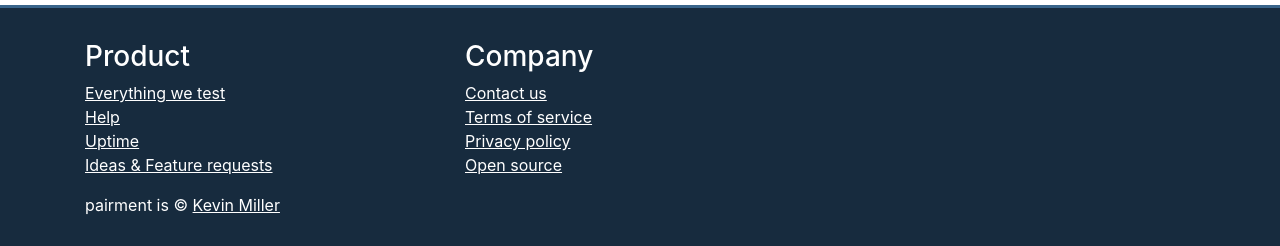
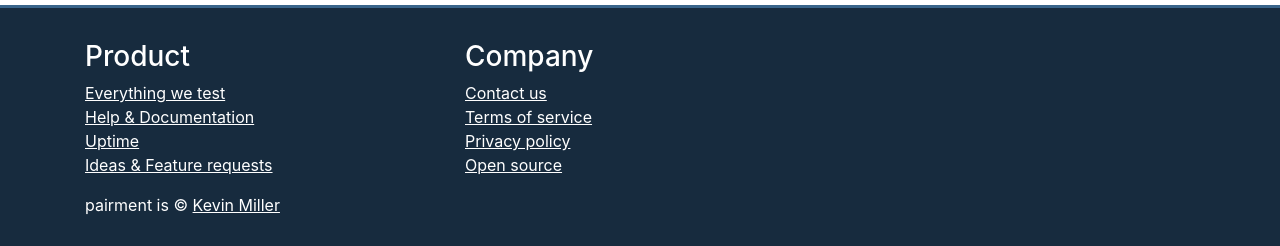
Before and after one commit to pairment/pairment.github.com, a Jekyll site: the page built from index.html, in a window 1280 px wide. Shown: the part 1557-1803 px from the top of the page. Built offline with Jekyll 4.4.1, drawn with Linux system fonts in a browser that asks for light colours.

Commit message:
Better footer link.

```diff
--- a/_layouts/default.html
+++ b/_layouts/default.html
@@ -16,7 +16,7 @@
             <h3>Product</h3>
             <ul aria-label="Resources" class="list-unstyled">
               <li><a href="/checks">Everything we test</a></li>
-              <li><a href="http://help.pairment.com/">Help</a></li>
+              <li><a href="https://pairment.com/docs">Help &amp; Documentation</a></li>
               <li><a href="https://status.pairment.com">Uptime</a></li>
               <li><a href="https://trello.com/b/QynZ1kpM/pairment-public-idea-board">Ideas &amp; Feature requests</a></li>
             </ul>
```
